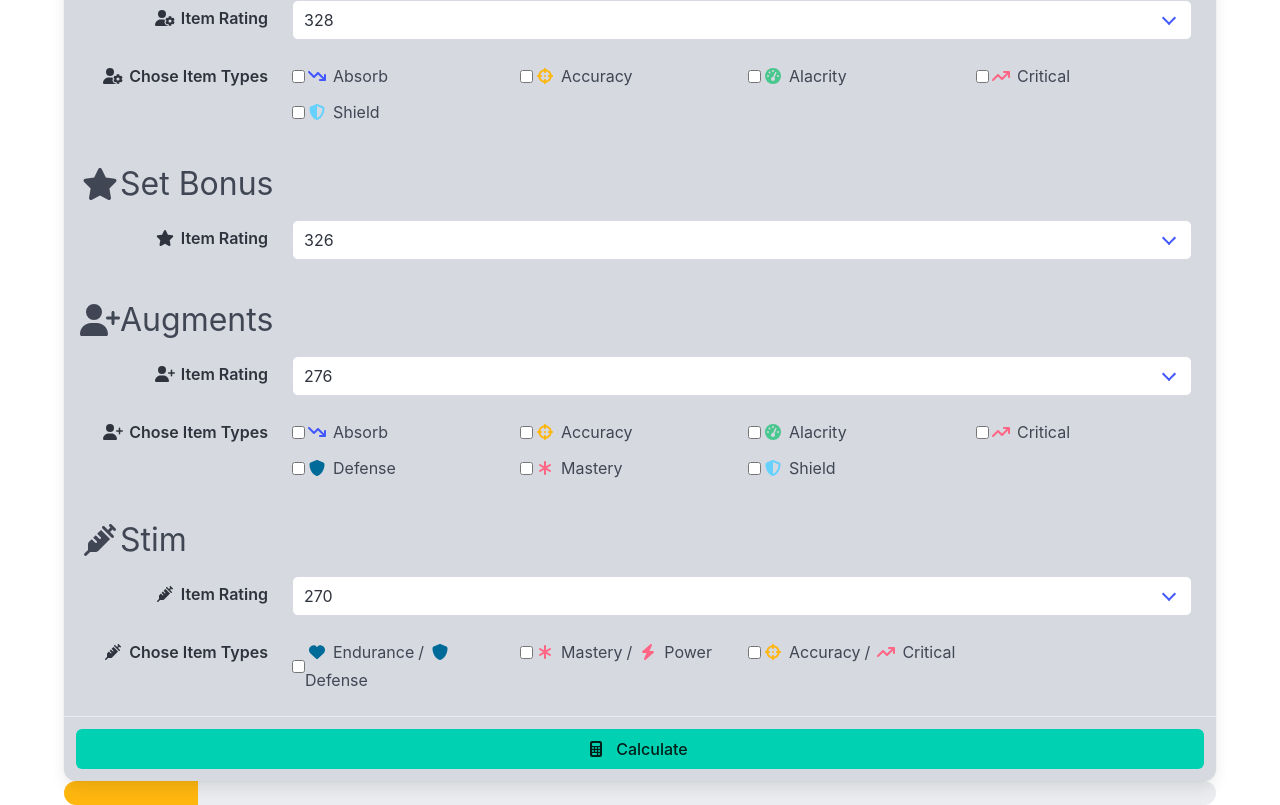
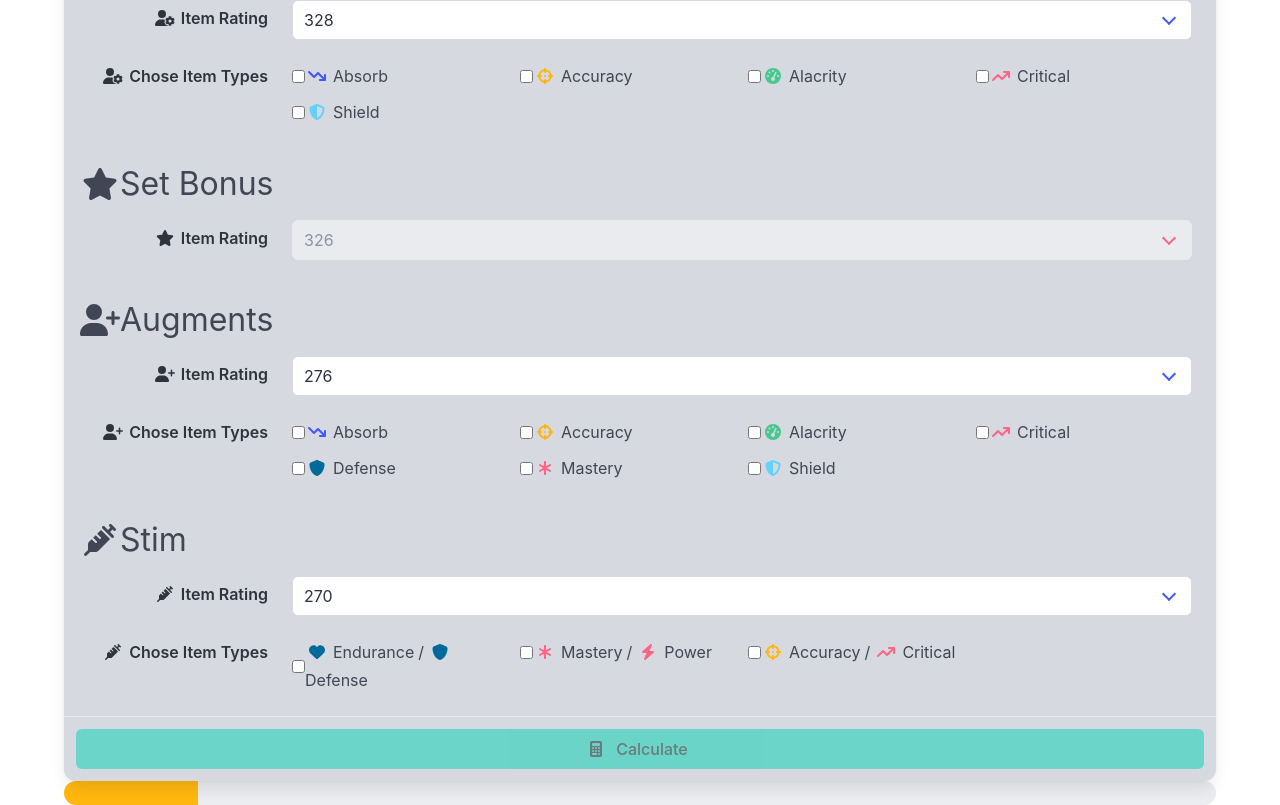
Before and after one commit to maxionderon/bistor, an Angular app: page / in a window 1280 px wide. Shown: the part 220-1025 px from the top of the page. Built offline with nearby package versions, Linux system fonts and the light colour scheme.

Commit message:
Added: -disabled logic for selectStemRating

```diff
--- a/src/app/components/select-item-rating/select-item-rating.component.html
+++ b/src/app/components/select-item-rating/select-item-rating.component.html
@@ -21,9 +21,9 @@
 
             <div class="control is-expanded">
 
-                <div class="select is-fullwidth">
+                <div class="select is-fullwidth" [class.is-danger]="disabled">
 
-                    <select [(ngModel)]="selectedItemRating" (change)="changedItemRating()">
+                    <select [(ngModel)]="selectedItemRating" (change)="changedItemRating()" [disabled]="disabled">
                         <option *ngFor="let itemRating of itemRatings">
                             {{itemRating}}
                         </option>
--- a/src/app/components/select-item-rating/select-item-rating.component.ts
+++ b/src/app/components/select-item-rating/select-item-rating.component.ts
@@ -15,6 +15,8 @@ export class SelectItemRatingComponent implements OnInit {
   itemRatings: Array<number>
   @Input("Icon")
   icon: IconDefinition;
+  @Input("Disabled")
+  disabled: boolean;
   @Output("SelectedItemRating")
   eventEmitter: EventEmitter<number>;
 
@@ -26,6 +28,7 @@ export class SelectItemRatingComponent implements OnInit {
 
     this.itemRatings = new Array<number>;
     this.icon = {} as IconDefinition;
+    this.disabled = false;
     this.eventEmitter = new EventEmitter<number>();
     this.selectedItemRating = "";
 
--- a/src/app/components/spreadsheet/spreadsheet.component.html
+++ b/src/app/components/spreadsheet/spreadsheet.component.html
@@ -65,7 +65,7 @@
                     </div>
 
                     <div class="column is-full" >
-                        <app-select-item-rating [ItemRatings]="this.bistor.itemRatingSetBonus" [Icon]="this.iconService.iconSetBonus" (SelectedItemRating)="setItemRatingSetBonus($event)"></app-select-item-rating>
+                        <app-select-item-rating [ItemRatings]="this.bistor.itemRatingSetBonus" [Icon]="this.iconService.iconSetBonus" [Disabled]="!showFirstSetBonus" (SelectedItemRating)="setItemRatingSetBonus($event)"></app-select-item-rating>
                     </div>
 
                     <div class="column is-full" *ngIf="showFirstSetBonus">
@@ -141,7 +141,7 @@
 
     <footer class="card-footer">
         <div class="card-footer-item">
-            <button class="button is-primary is-fullwidth">
+            <button class="button is-primary is-fullwidth" [disabled]="!showFirstSetBonus">
                 <span class="icon-text">
                     <span class="icon">
                       <fa-icon [icon]="this.iconService.iconCalculate"></fa-icon>
```
